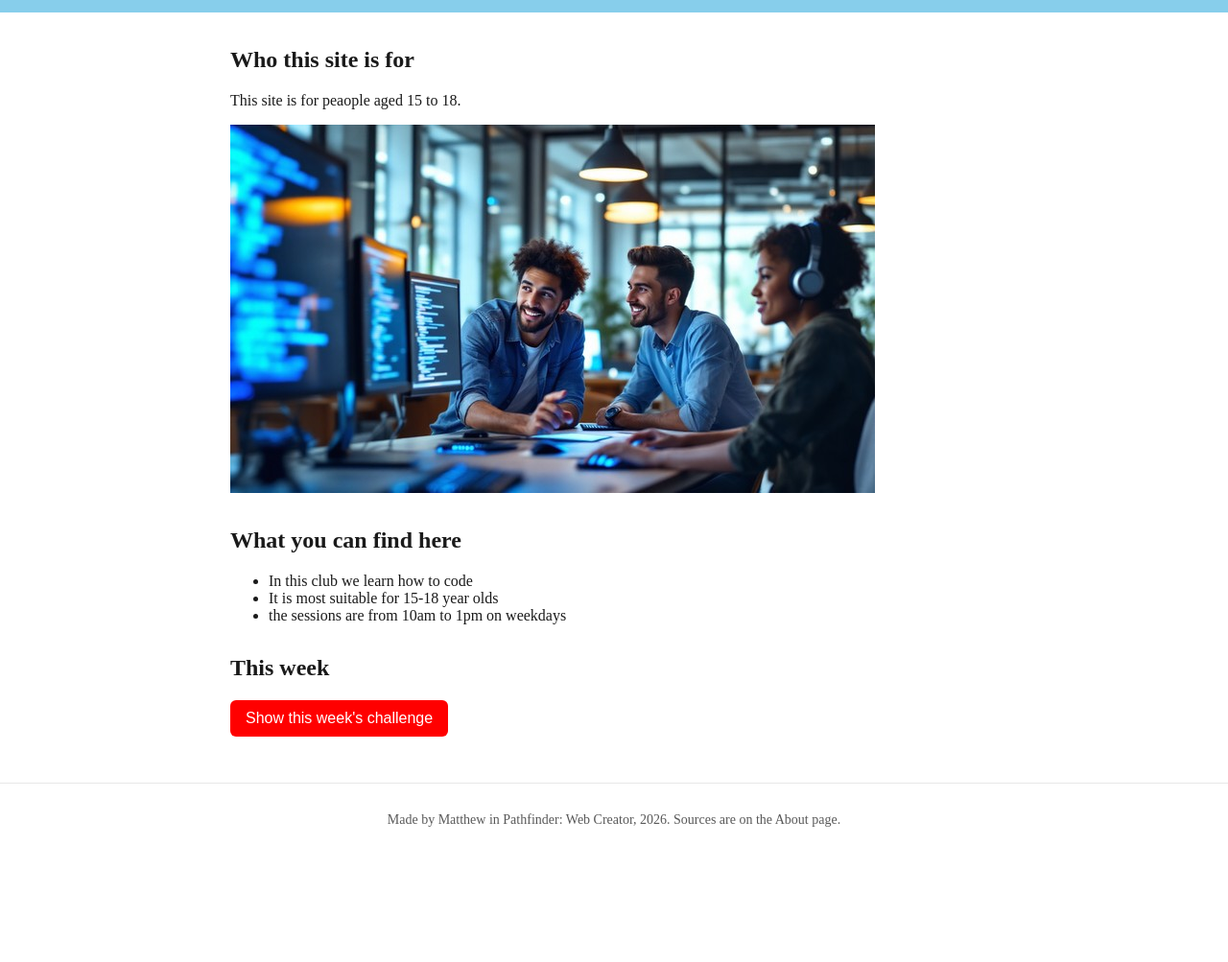
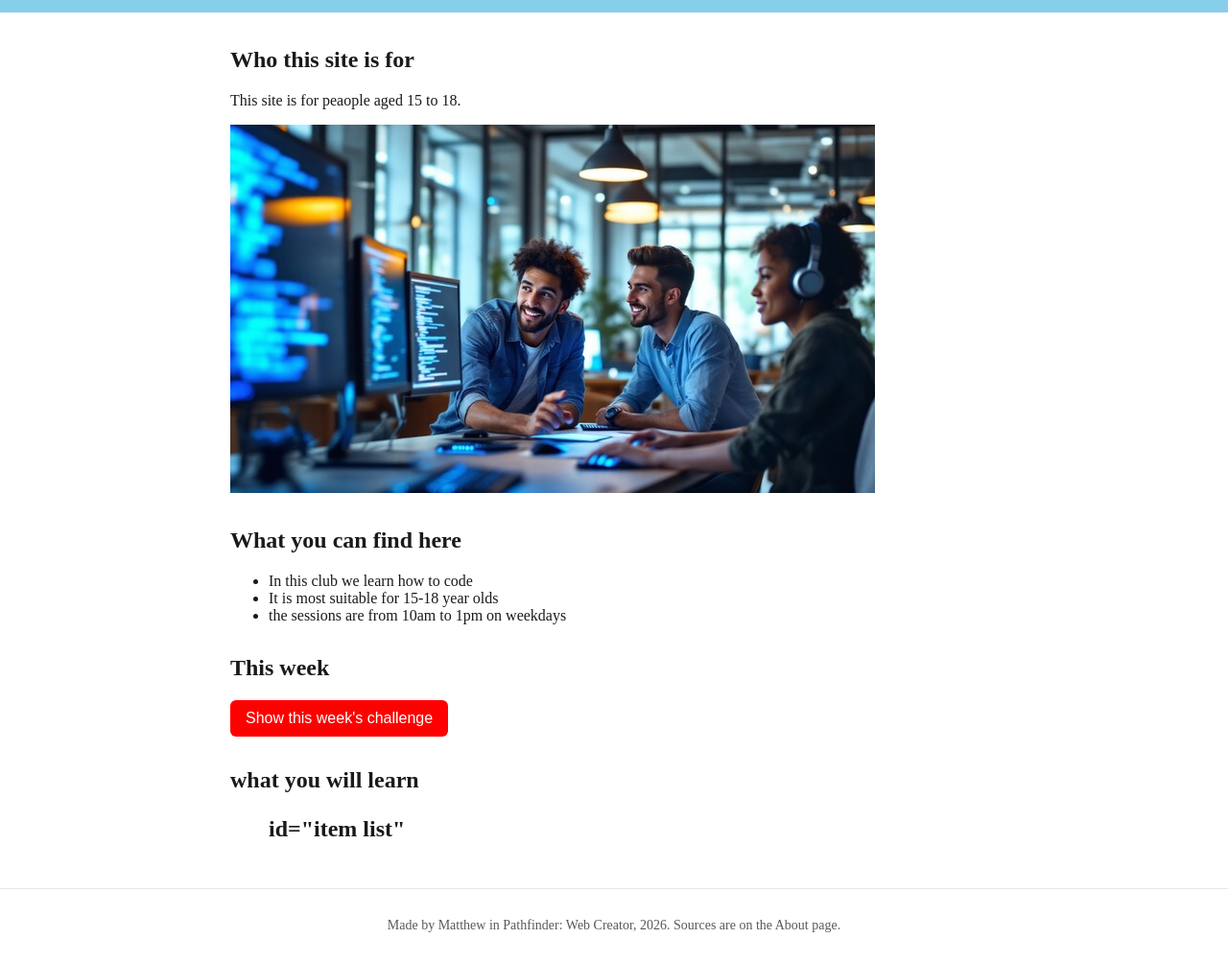
Before and after one commit to matthewkimani10-source/byte-club, a plain HTML site: page index.html in a window 1280 px wide. Shown: the part 94-1097 px from the top of the page at 96% size. Before the commit the page ends 987 px from the top, so only its background shows below. Drawn offline with Linux system fonts and the light colour scheme.

Commit message:
change in index.html

```diff
--- a/index.html
+++ b/index.html
@@ -47,6 +47,11 @@
         </ul>
       </div>
     </section>
+    <section>
+      <h2>what you will learn
+        <ul>id="item list"</ul>
+      </h2>
+    </section>
   </main>
 
   <footer>
```
Also changed, not shown: practice.js (added).
